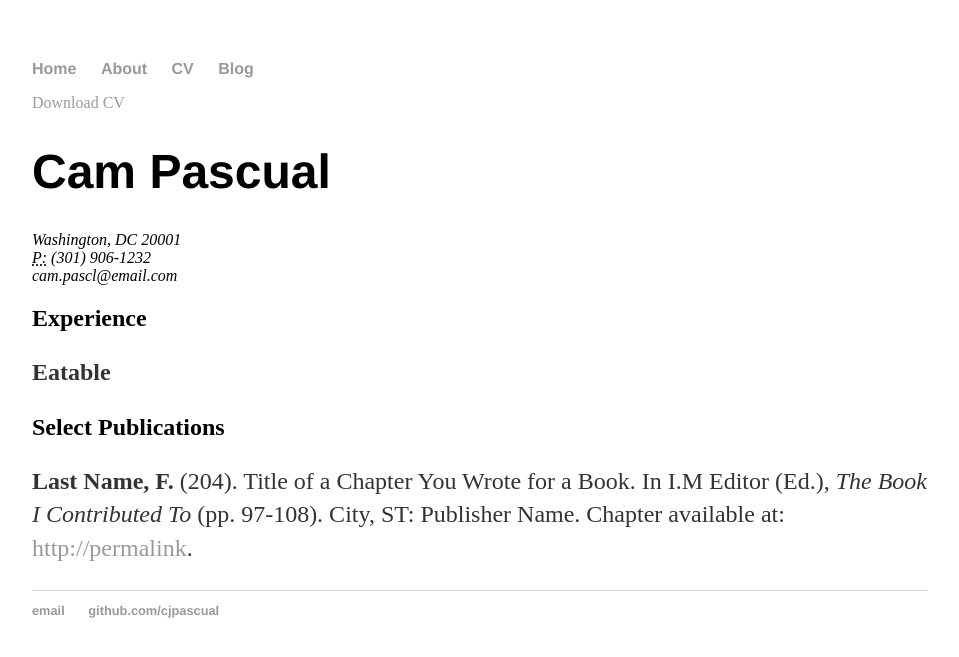
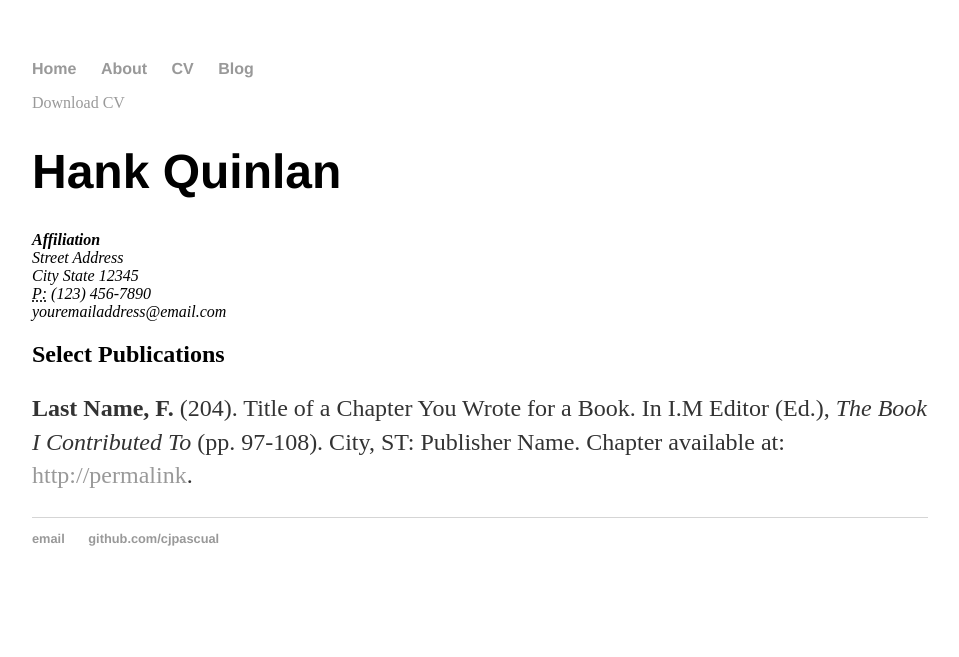
Before and after one commit to cjpascual/cjpascual.github.io, a Jekyll site: the page built from cv/index.html, in a window 1280 px wide. Shown: the top 657 px of the page, without its empty margins (160-1119 px from the left). Built offline with Jekyll 4.4.1, drawn with Linux system fonts in a browser that asks for light colours.

Commit message:
Update index.html

```diff
--- a/cv/index.html
+++ b/cv/index.html
@@ -1,18 +1,18 @@
 ---
 layout: default
-title: CV of Cam Pascual
+title: CV of Your Name
 ---
+
 	<div class="cv">
 		<a href="#" class="download" title="Download CV as PDF">Download CV</a>
-					<h1>Cam Pascual</h1>
+					<h1>Hank Quinlan</h1>
 					<address>
-					Washington, DC 20001<br>
-					<abbr title="phone">P:</abbr> (301) 906-1232<br>
-					<span class="obfuscate">cam.pascl@email.com</span>
+					<strong>Affiliation</strong><br>
+					Street Address<br>
+					City State 12345<br>
+					<abbr title="phone">P:</abbr> (123) 456-7890<br>
+					<span class="obfuscate">youremailaddress@email.com</span>
 					</address>
-
-					<h2>Experience</h2>
-					<p><strong> Eatable </strong></p>
 
 					<h2>Select Publications</h2>
 
```
